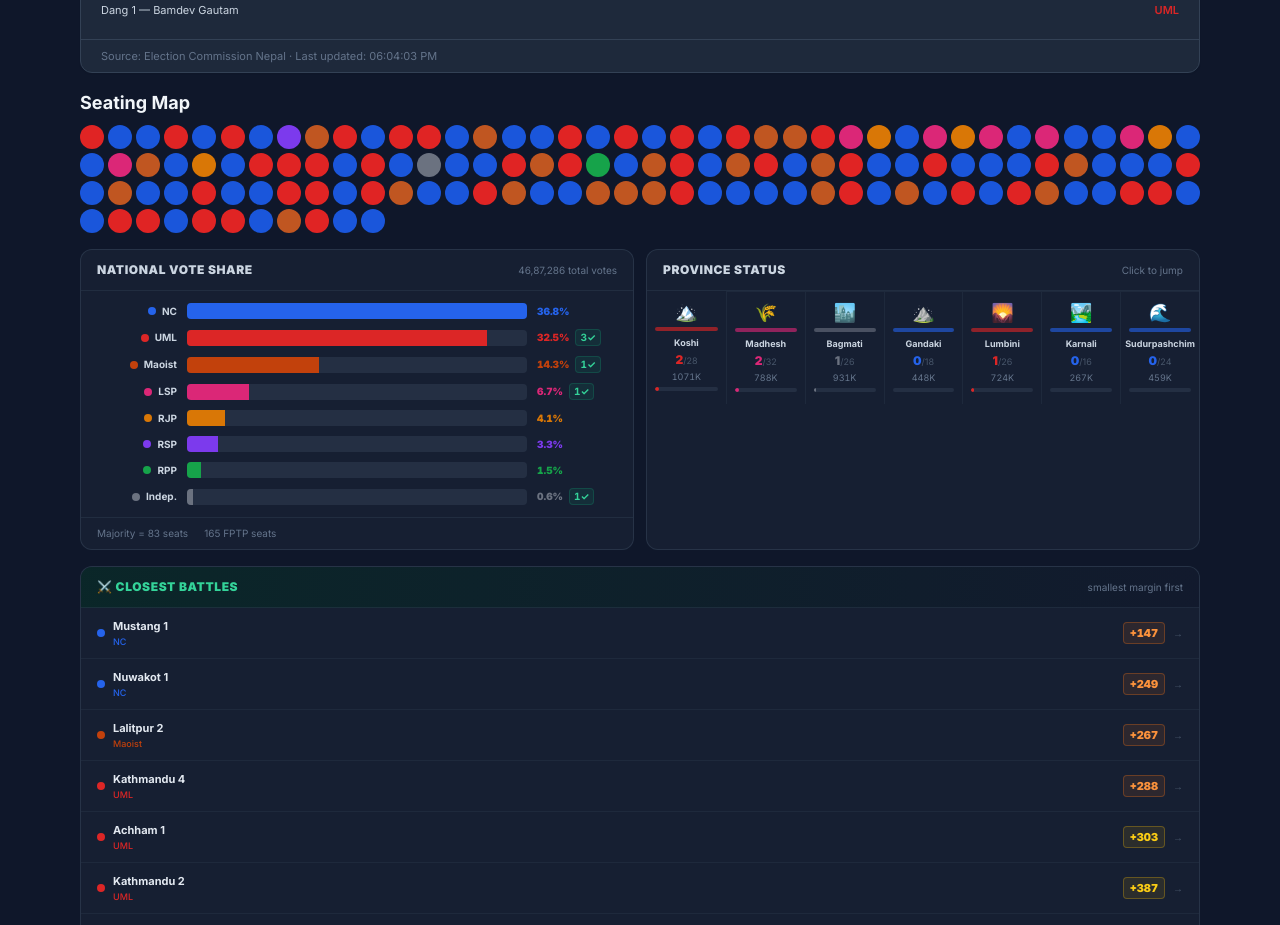
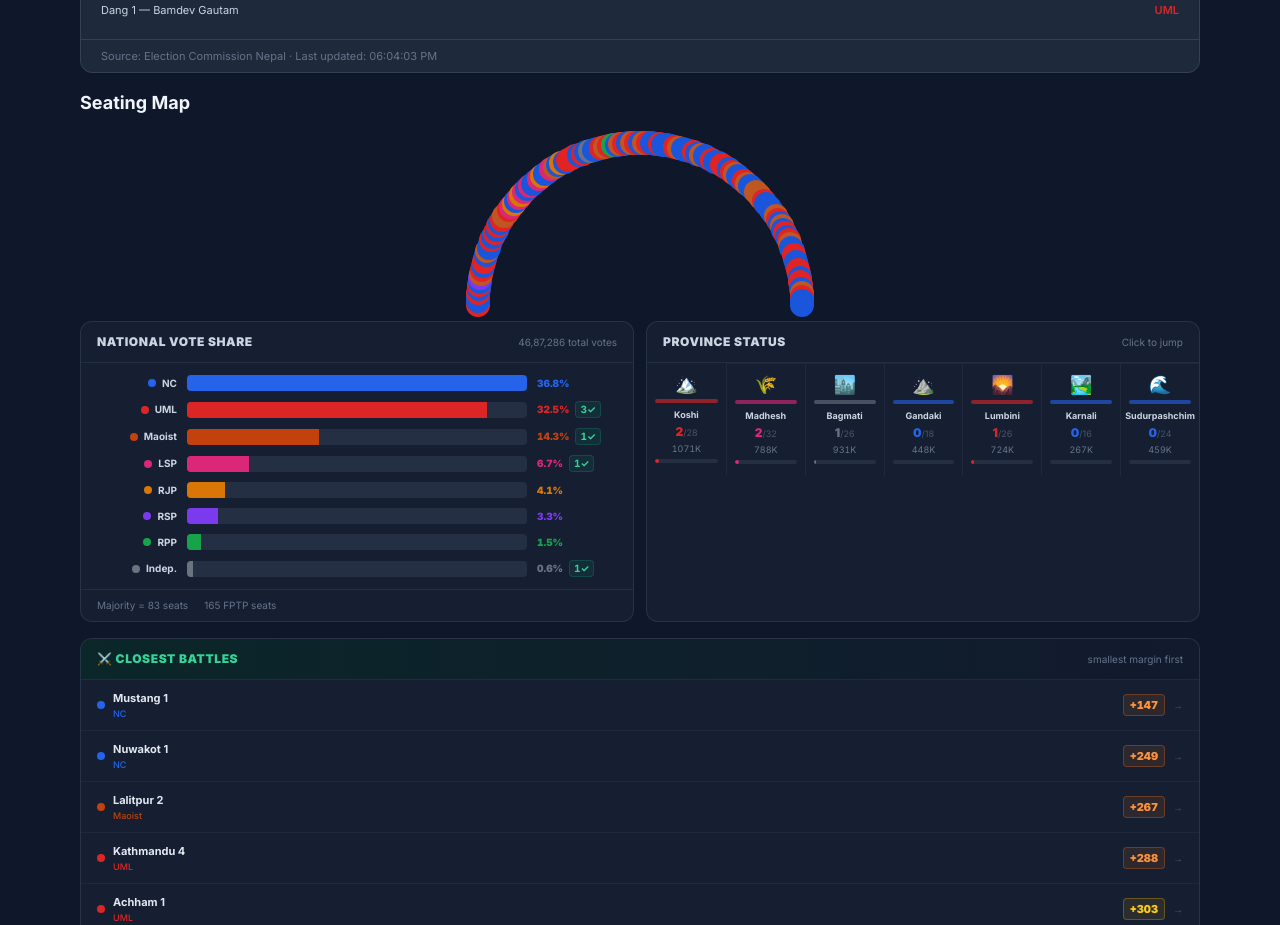
Before and after one commit to 077bei002aadarsha-blip/nepal-election-2082-live, a Next.js app: page / in a window 1280 px wide. Shown: the part 1380-2305 px from the top of the page. Built offline with nearby package versions, Linux system fonts and the light colour scheme; no server answers.

Commit message:
feat: arrange seats in semicircular layout

```diff
--- a/src/components/SeatMap.tsx
+++ b/src/components/SeatMap.tsx
@@ -29,18 +29,38 @@ export default function SeatMap({ data }: Props) {
     )
   );
 
+  // semicircular layout parameters
+  const containerWidth = 360;
+  const containerHeight = 180;
+  const centerX = containerWidth / 2;
+  const centerY = containerHeight; // base of semicircle
+  const radius = containerWidth * 0.45;
+
+  const positionedSeats = seats.map((s, idx) => {
+    const angle = Math.PI * idx / (seats.length - 1); // 0..π
+    const x = centerX + radius * Math.cos(angle - Math.PI); // start left
+    const y = centerY - radius * Math.sin(angle);
+    return { ...s, x, y };
+  });
+
   return (
     <div className="my-6">
       <h3 className="text-lg font-bold text-slate-800 dark:text-slate-100 mb-2">
         {ne ? "सीट व्यवस्था" : "Seating Map"}
       </h3>
-      <div className="grid gap-1 justify-center
-        grid-cols-[repeat(auto-fit,minmax(24px,1fr))] max-w-full">
-        {seats.map((s, idx) => (
+      <div
+        className="relative mx-auto"
+        style={{ width: containerWidth, height: containerHeight }}
+      >
+        {positionedSeats.map((s) => (
           <div
             key={s.id}
-            className="w-6 h-6 rounded-full cursor-pointer"
-            style={{ backgroundColor: s.color }}
+            className="absolute w-6 h-6 rounded-full cursor-pointer"
+            style={{
+              backgroundColor: s.color,
+              left: `${s.x - 12}px`,
+              top: `${s.y - 12}px`,
+            }}
             title={s.name}
           />
         ))}
```
